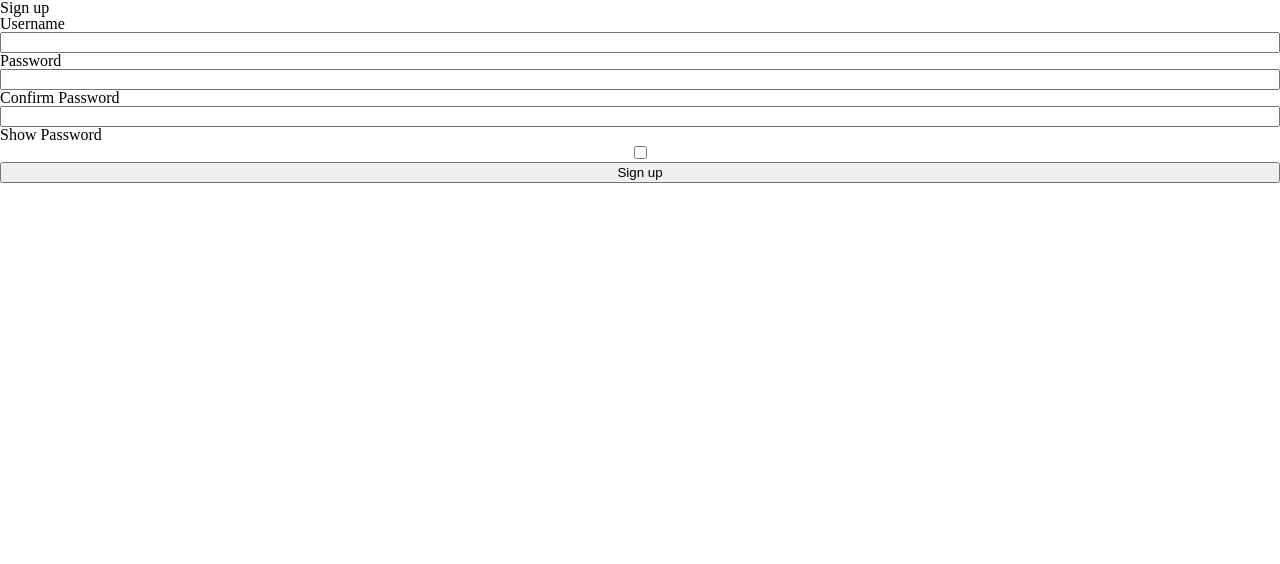
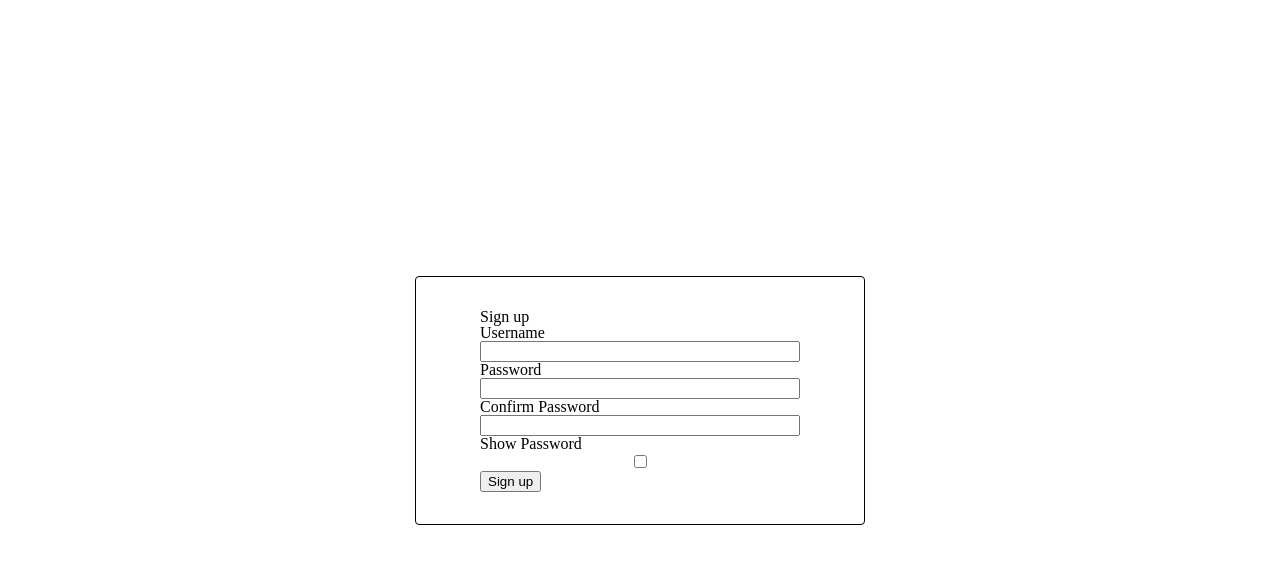
Before and after one commit to masonanders/signup-form-prototype, a React (Create React App) app: page / in a window 1280 px wide. Shown: the top 564 px of the page. Built offline with nearby package versions, Linux system fonts and the light colour scheme.

Commit message:
Add styling for "main" element

```diff
--- a/src/App.js
+++ b/src/App.js
@@ -1,12 +1,13 @@
 import { useState } from "react";
 import Signup from "./components/Signup";
 import Welcome from "./components/Welcome";
+import "./main.css"
 
 export default function App() {
   const [username, setUsername] = useState("");
 
   return (
-    <div>
+    <div id="main">
       {!!username ? (
         <Welcome username={username} onBackToSignup={() => setUsername("")} />
       ) : (
--- /dev/null
+++ b/src/main.css
@@ -0,0 +1,23 @@
+#root {
+    height: 100vh;
+    width: 100vw;
+    display: flex;
+}
+
+#main {
+    border-width: 1px;
+    border-style: solid;
+    border-radius: 4px;
+
+    margin: auto;
+    padding: 32px 64px;
+
+    width: 320px;
+
+    align-self: center;
+}
+
+button {
+    cursor: pointer;
+    width: fit-content;
+}
```
